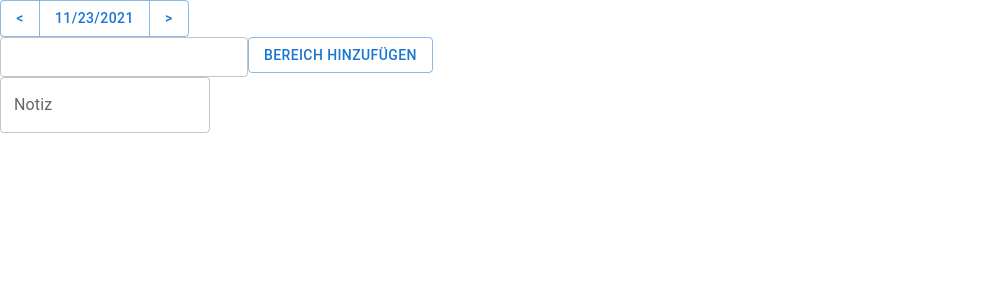
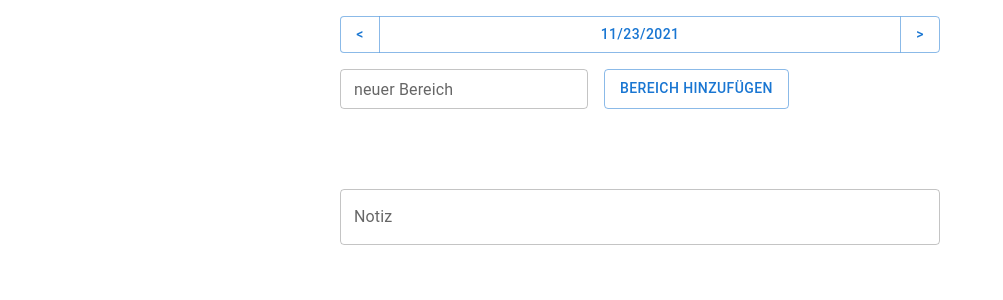
Before and after one commit to mfillmer/journal, a React (Create React App) app: page / in a window 1280 px wide. Shown: the top 300 px of the page, without its empty margins (0-1003 px from the left). Built offline with nearby package versions, Linux system fonts and the light colour scheme.

Commit message:
add styling for first version

```diff
--- a/src/AddSectionInput.tsx
+++ b/src/AddSectionInput.tsx
@@ -1,4 +1,4 @@
-import { Button, TextField } from '@mui/material'
+import { Button, TextField, Box } from '@mui/material'
 import React, { useState } from 'react'
 import { useAdd } from './Section.util'
 
@@ -11,10 +11,19 @@ export const AddSectionInput = () => {
     reset()
   }
   return (
-    <div>
+    <Box
+      sx={{
+        display: 'flex',
+        justifyContent: 'flex-start',
+        marginY: 2,
+        width: '100%',
+      }}
+    >
       <TextField
+        label='neuer Bereich'
         variant='outlined'
         type='text'
+        sx={{ marginRight: 2 }}
         size='small'
         value={value}
         onChange={(e) => setValue(e.currentTarget.value)}
@@ -22,6 +31,6 @@ export const AddSectionInput = () => {
       <Button variant='outlined' onClick={onSubmit}>
         Bereich hinzufügen
       </Button>
-    </div>
+    </Box>
   )
 }
--- a/src/App.tsx
+++ b/src/App.tsx
@@ -1,3 +1,4 @@
+import { Box } from '@mui/system'
 import React from 'react'
 import './App.css'
 import { DateView } from './DateView'
@@ -5,11 +6,20 @@ import { Note } from './Note'
 import { SectionView } from './SectionView'
 
 const App = () => (
-  <div>
+  <Box
+    sx={{
+      marginTop: 2,
+      marginX: 'auto',
+      maxWidth: 600,
+      display: 'flex',
+      flexDirection: 'column',
+      alignItems: 'center',
+    }}
+  >
     <DateView />
     <SectionView />
     <Note />
-  </div>
+  </Box>
 )
 
 export default App
--- a/src/DateView.tsx
+++ b/src/DateView.tsx
@@ -5,9 +5,13 @@ import { useDate } from './DateView.utils'
 export const DateView = () => {
   const { dateString, goBack, goForward } = useDate()
   return (
-    <ButtonGroup variant='outlined' aria-label='outlined primary button group'>
+    <ButtonGroup
+      style={{ display: 'flex', width: ' 100%' }}
+      variant='outlined'
+      aria-label='outlined primary button group'
+    >
       <Button onClick={goBack}>&lt;</Button>
-      <Button>{dateString}</Button>
+      <Button style={{ flex: 1 }}>{dateString}</Button>
       <Button onClick={goForward}>&gt;</Button>
     </ButtonGroup>
   )
--- a/src/Note.tsx
+++ b/src/Note.tsx
@@ -1,4 +1,3 @@
-import { TextareaAutosize } from '@mui/base'
 import { TextField } from '@mui/material'
 import React from 'react'
 import { useDispatch } from 'react-redux'
@@ -13,6 +12,10 @@ export const Note = () => {
   const setContent = (content: string) => dispatch(setNote({ date, content }))
   return (
     <TextField
+      sx={{
+        width: '100%',
+        marginY: 8,
+      }}
       label='Notiz'
       multiline={true}
       value={content}
--- a/src/SectionRatingInput.tsx
+++ b/src/SectionRatingInput.tsx
@@ -1,4 +1,5 @@
 import { Button, ButtonGroup, Chip, TextField } from '@mui/material'
+import { Box } from '@mui/system'
 import React, { FC } from 'react'
 import { useSectionRating } from './Rating.utils'
 
@@ -11,13 +12,22 @@ export const SectionRatingInput: FC<props> = ({ uuid }) => {
   const { comment, rating, setRating, setComment } = useSectionRating(uuid)
 
   return (
-    <div onClick={(e) => e.stopPropagation()}>
-      {!!rating && <Chip onClick={() => setRating('')} label={rating} />}
+    <Box
+      sx={{
+        display: 'flex',
+        alignItems: 'center',
+        '>*': { marginRight: 2 },
+      }}
+      onClick={(e) => e.stopPropagation()}
+    >
+      {rating !== undefined && (
+        <Chip onClick={() => setRating('')} label={rating} />
+      )}
       <ButtonGroup
         variant='outlined'
         aria-label='outlined primary button group'
       >
-        {!rating &&
+        {rating === undefined &&
           items.map((_, index) => (
             <Button
               variant='outlined'
@@ -36,6 +46,6 @@ export const SectionRatingInput: FC<props> = ({ uuid }) => {
           onChange={(e) => setComment(e.currentTarget.value)}
         />
       )}
-    </div>
+    </Box>
   )
 }
--- a/src/SectionView.tsx
+++ b/src/SectionView.tsx
@@ -6,9 +6,9 @@ import { SubSectionList } from './SubSectionList'
 export const SectionView: FC = () => {
   return (
     <>
+      <AddSectionInput />
       <SectionHeader />
       <SubSectionList />
-      <AddSectionInput />
     </>
   )
 }
--- a/src/SubSectionList.tsx
+++ b/src/SubSectionList.tsx
@@ -7,10 +7,10 @@ export const SubSectionList = () => {
   const items = useItems()
 
   return (
-    <Stack spacing='2'>
+    <>
       {items.map((item, index) => (
         <SubSectionListItem key={index} item={item} />
       ))}
-    </Stack>
+    </>
   )
 }
--- a/src/SubSectionListItem.tsx
+++ b/src/SubSectionListItem.tsx
@@ -1,8 +1,9 @@
+import { Typography } from '@mui/material'
+import { Box } from '@mui/system'
 import React, { FC } from 'react'
-import { SectionRatingInput } from './SectionRatingInput'
 import { SectionItem } from './redux/sections'
 import { usePath, useSetPath } from './Section.util'
-import { Stack, Typography } from '@mui/material'
+import { SectionRatingInput } from './SectionRatingInput'
 
 export const SubSectionListItem: FC<{ item: SectionItem }> = ({ item }) => {
   const path = usePath()
@@ -11,14 +12,23 @@ export const SubSectionListItem: FC<{ item: SectionItem }> = ({ item }) => {
     setPath(`${path}/${name}`)
   }
   return (
-    <Stack
-      direction='row'
-      spacing='2'
-      data-testid='sectionListItem'
-      onClick={onClick(item.name)}
+    <Box
+      sx={{
+        display: 'flex',
+        justifyContent: 'flex-start',
+        alignItems: 'center',
+        marginY: 1,
+        width: '100%',
+      }}
     >
-      <Typography variant='h2'>{item.name}</Typography>
+      <Typography
+        sx={{ marginRight: 2 }}
+        onClick={onClick(item.name)}
+        variant='h4'
+      >
+        {item.name}
+      </Typography>
       <SectionRatingInput uuid={item.uuid} />
-    </Stack>
+    </Box>
   )
 }
```
